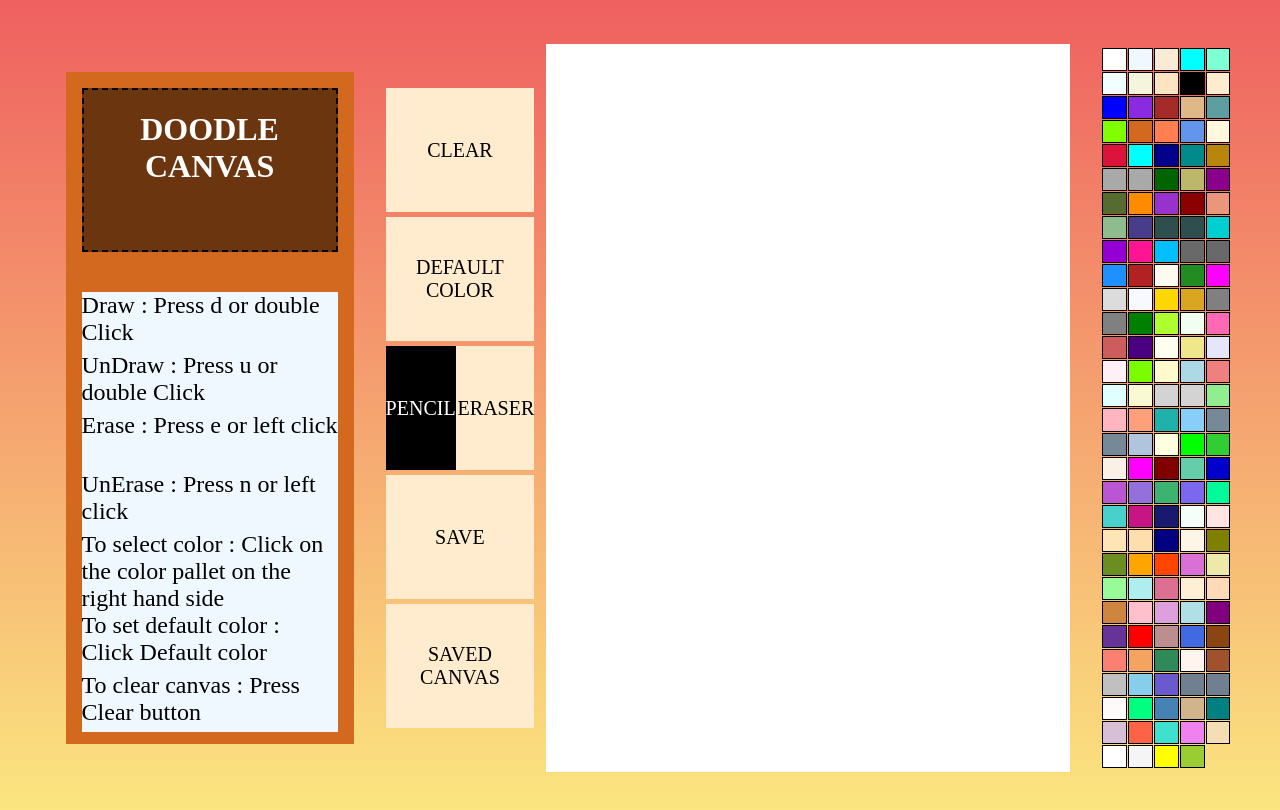
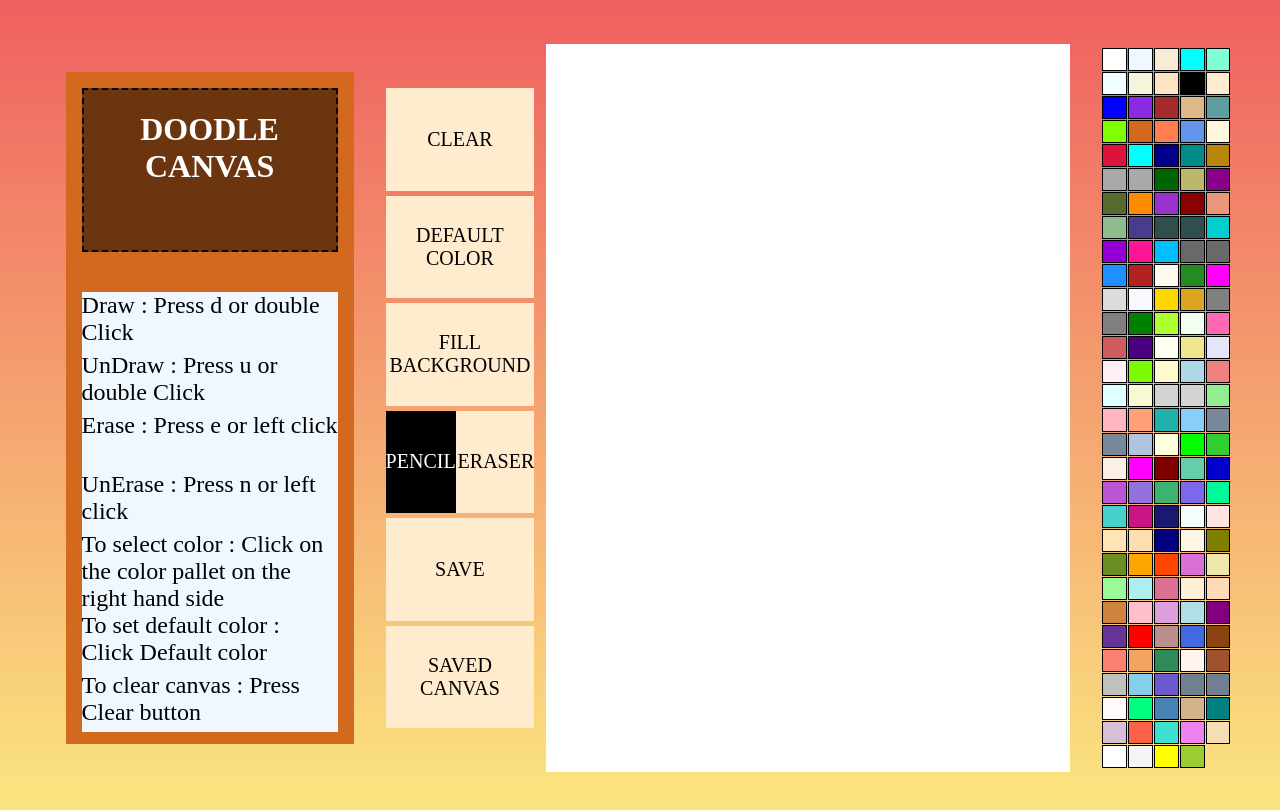
Before and after one commit to Deepshikha1999/React-Small-projects, a React (Vite) app in the folder build_characters/: page / in a window 1280 px wide. Both pictures are taken after a click on the element "NEW CANVA". Shown: the top 810 px of the page. Built offline with nearby package versions, Linux system fonts and the light colour scheme.

Commit message:
canvas basic feature done

```diff
--- a/build_characters/src/App.css
+++ b/build_characters/src/App.css
@@ -47,7 +47,7 @@
 .album{
   display:grid;
   grid-template-rows: repeat(10,1fr);
-  width: 6vw;
+  width: 10vw;
   height: 75vh;
   gap:2em;
   background-color: bisque;
@@ -173,7 +173,7 @@
   height: 80vh;
   width: 10vw;
   display:grid;
-  grid-template-rows: repeat(5,1fr);
+  grid-template-rows: repeat(6,1fr);
   gap:5px;
   margin: 1em;
 }
--- a/build_characters/src/App.jsx
+++ b/build_characters/src/App.jsx
@@ -8,6 +8,7 @@ function App() {
     Array.from({ length: 101 }, () => Array.from({ length: 51 }, () => "0"))
   );
 
+  const [count, setCount] = useState(0)
   const [fileName, setFileName] = useState(generateName())
   const [selectedColor, setSelectedColor] = useState(8)
   const [selected, setIsSelected] = useState(true)
@@ -18,17 +19,20 @@ function App() {
   const [canvasBoard, setCanvasBoard] = useState(false)
   const [selectedCanva, setSelectedCanva] = useState(null)
 
-  useEffect(()=>{
-    localStorage.setItem("Canvas",JSON.stringify(saveList))
-    setSelectedCanva(()=>{
-      if(Object.keys(saveList).length>0){
-        return Object.keys(saveList)[0]
-      }
-      else{
-        return fileName
-      }
-    })
-  },[saveList])
+  useEffect(() => {
+    if (count > 0) {
+      localStorage.setItem("Canvas", JSON.stringify(saveList))
+      setSelectedCanva(() => {
+        if (Object.keys(saveList).length > 0) {
+          return Object.keys(saveList)[0]
+        }
+        else {
+          return fileName
+        }
+      })
+    }
+    setCount(oldCount=>oldCount+1)
+  }, [saveList])
 
   useEffect(() => {
     setSaveList(() => {
@@ -96,7 +100,7 @@ function App() {
   }
 
   function eraseOrg(event) {
-    event.preventDefault()
+    // event.preventDefault()
     setIsErase(oldVal => !oldVal)
     setIsDraw(false)
   }
@@ -196,6 +200,18 @@ function App() {
             setIsDraw(false)
           }}>DEFAULT COLOR</div>
 
+          <div className='menuList' onClick={() => {
+            setGrid((oldGrid) => {
+              let newGrid = [...oldGrid]
+              for (let i = 0; i < oldGrid.length; i++) {
+                for (let j = 0; j < oldGrid[0].length; j++) {
+                  newGrid[i][j] = selectedColor
+                }
+              }
+              return newGrid;
+            })
+          }}>FILL BACKGROUND</div>
+
           <div className="menuList" style={{
             display: "grid",
             gridTemplateColumns: "repeat(2,1fr)",
```
